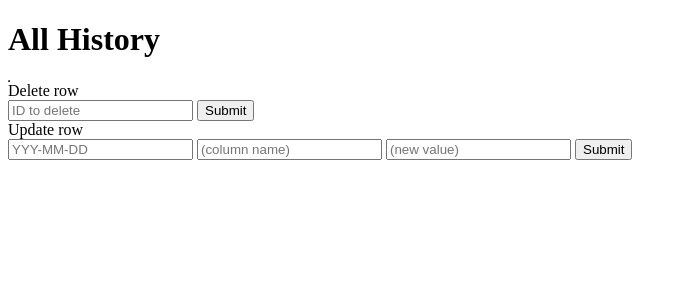
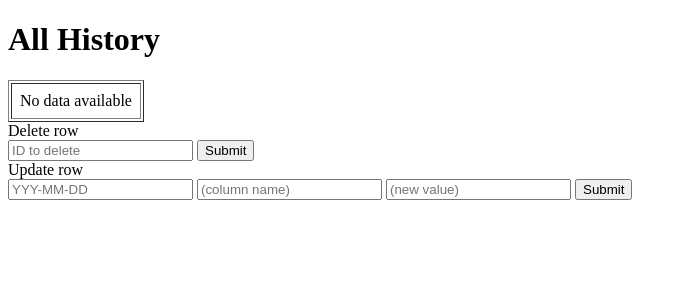
Before and after one commit to Jayl-code/sleepBotWebServer, a Flask app: template templates/history.html in a window 1280 px wide. Shown: the top 300 px of the page, without its empty margins (0-687 px from the left). Run offline with Flask 3, Linux system fonts and the light colour scheme; the template is opened without the code that fills it, so the values that code supplies are empty.

Commit message:
Fix for None data

```diff
--- a/templates/history.html
+++ b/templates/history.html
@@ -11,6 +11,7 @@
 <h1>All History</h1>
 
 <table border="1" cellpadding="8">
+    {% if rows and rows|length > 0 %}
     <tr>
         {% for col in rows[0].keys() %}
             <th>{{ col }}</th>
@@ -24,6 +25,10 @@
         {% endfor %}
     </tr>
     {% endfor %}
+{% else %}
+    <tr><td colspan="100%">No data available</td></tr>
+{% endif %}
+
 </table>
 
 Delete row
```
